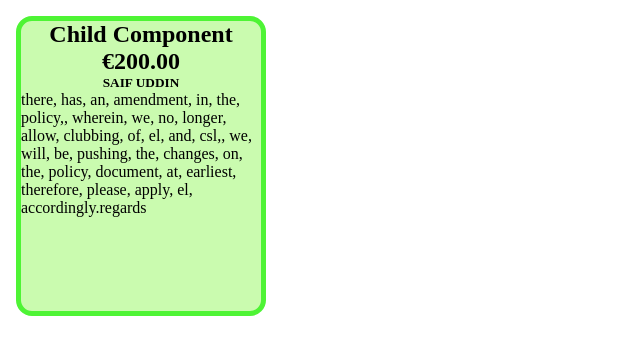
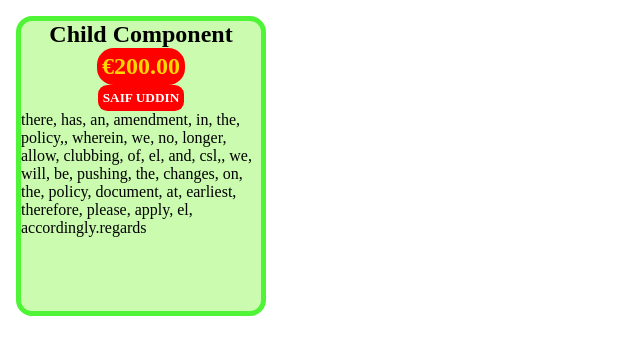
Before and after one commit to XI1936/angularComponentLifeCycle, an Angular app: page /child in a window 1280 px wide. Shown: the top 354 px of the page, without its empty margins (0-640 px from the left). Built offline with nearby package versions, Linux system fonts and the light colour scheme.

Commit message:
custom directive

```diff
--- a/src/app/app.module.ts
+++ b/src/app/app.module.ts
@@ -9,13 +9,15 @@ import { RouterModule } from '@angular/router';
 import { HttpClientModule, HTTP_INTERCEPTORS } from '@angular/common/http';
 import { HttpInterceptorService } from './service/http-interceptor.service';
 import { YouTubeTagerPipe } from './utils/you-tube-tager.pipe';
+import { HilighterDirective } from './utils/hilighter.directive';
 
 @NgModule({
   declarations: [
     AppComponent,
     ParentComponent,
     ChildComponent,
-    YouTubeTagerPipe
+    YouTubeTagerPipe,
+    HilighterDirective
   ],
   imports: [
     BrowserModule,
--- a/src/app/child/child.component.html
+++ b/src/app/child/child.component.html
@@ -1,7 +1,7 @@
 <div>
 <h2>Child Component</h2>
-<h2>{{ amount | currency:'EUR'}} </h2>
-<h5> {{name |  uppercase }} </h5>
+<h2 appHilighter [textClass]="'gold'">{{ amount | currency:'EUR'}} </h2>
+<h5 appHilighter > {{name |  uppercase }} </h5>
 <p>{{ sometext | youTubeTager }}
 </p>
 </div>
--- /dev/null
+++ b/src/app/utils/hilighter.directive.ts
@@ -0,0 +1,20 @@
+import { Directive, ElementRef, Input, OnInit } from '@angular/core';
+
+@Directive({
+  selector: '[appHilighter]'
+})
+export class HilighterDirective implements OnInit{
+  @Input() textClass: string ='white';
+  constructor(private eRef: ElementRef) {
+
+   }
+
+   ngOnInit(){
+    console.log("-----in directive");
+    this.eRef.nativeElement.style.background = 'red';
+    this.eRef.nativeElement.style.color = this.textClass;
+    this.eRef.nativeElement.style.padding = '5px';
+    this.eRef.nativeElement.style.borderRadius = '0.7em';
+   }
+
+}
```
